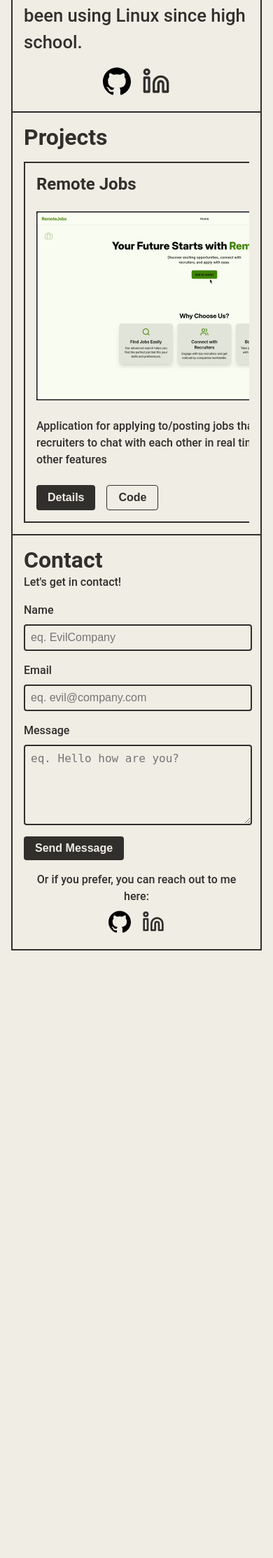
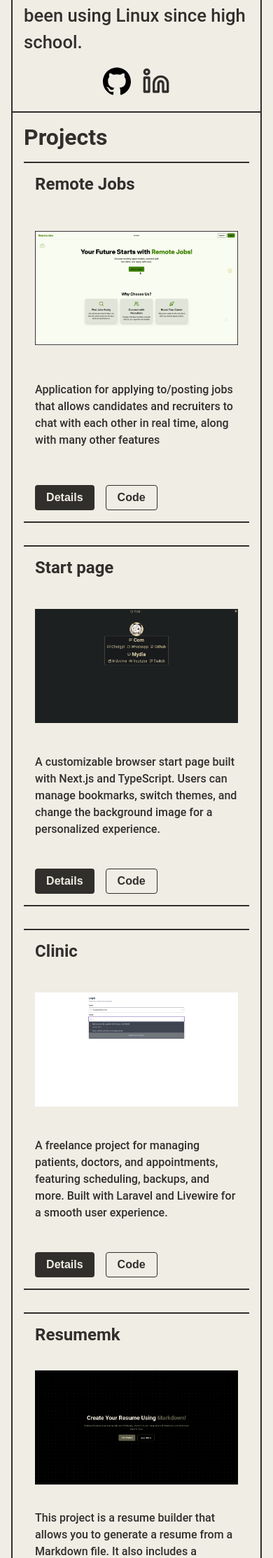
Before and after one commit to diegorezm/portfolio, a PHP site: page / in a window 390 px wide. Shown: the part 1901-4127 px from the top of the page at 70% size. Before the commit the page ends 3259 px from the top, so only its background shows below. Run offline with PHP 8.4, Linux system fonts and the light colour scheme.

Commit message:
better styles for mobile

```diff
--- a/styles/styles.css
+++ b/styles/styles.css
@@ -350,6 +350,7 @@ p {
   max-width: calc(var(--project-card-width) * 3 + var(--spacing-md) * 4);
   position: relative;
   overflow: hidden;
+
 }
 
 .form_group {
@@ -377,6 +378,20 @@ p {
 }
 
 @media (max-width: 768px) {
+  .project_list {
+    flex-direction: column;
+    justify-content: center;
+    align-items: center;
+  }
+
+  .project_item_card {
+    width: 90%;
+  }
+
+  .carousel-container {
+    max-width: 100%;
+  }
+
   .carousel-nav-btn {
     display: none;
   }
```
